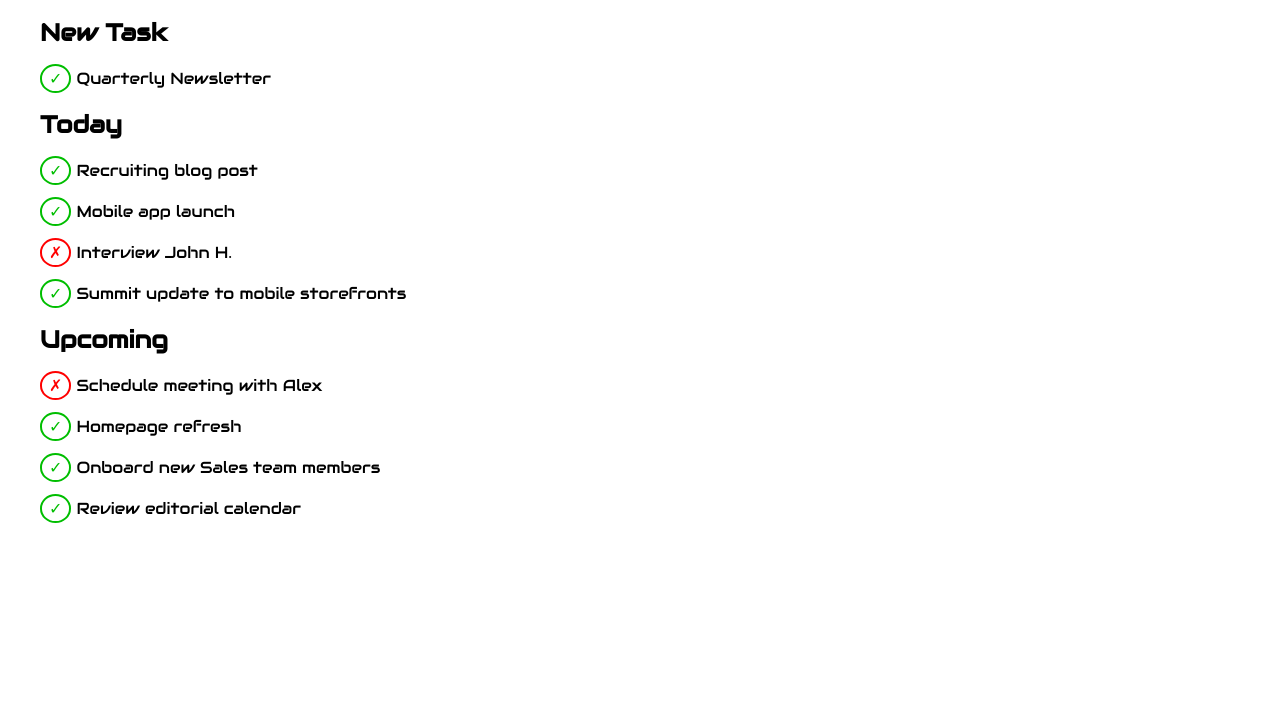
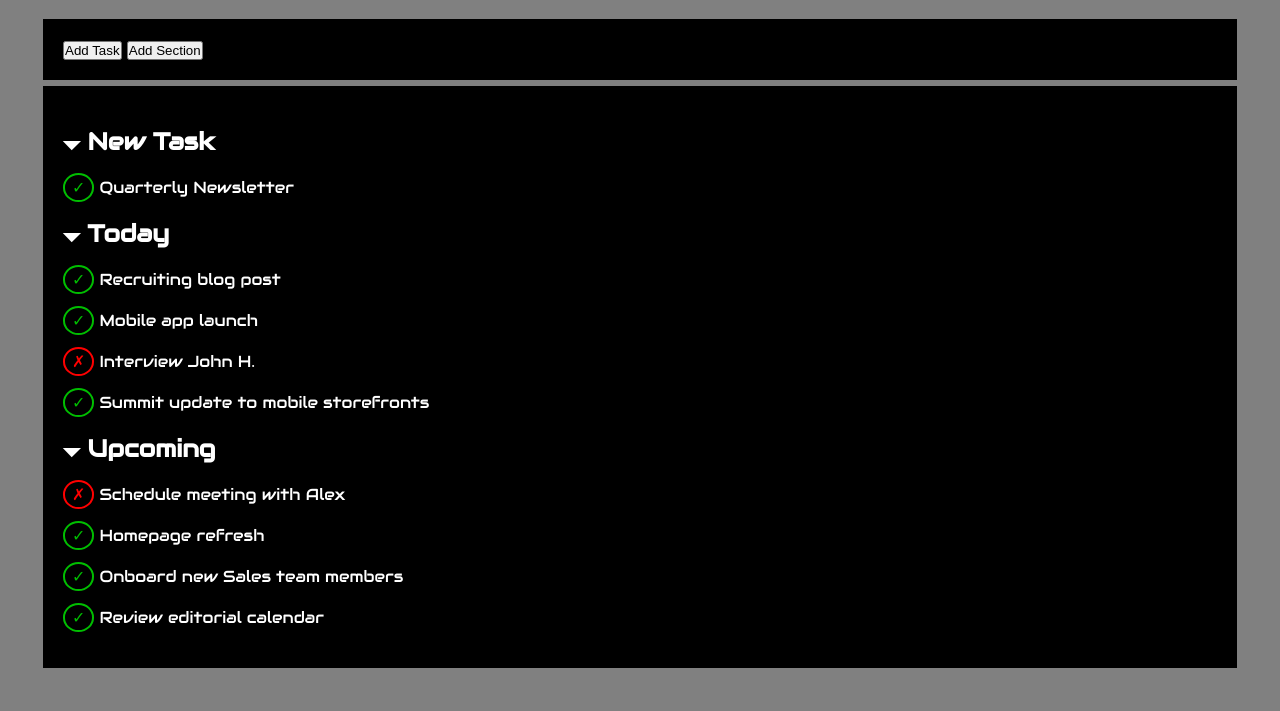
Before and after one commit to LtMilligan/html-css-toboolist, a plain HTML site: page index.html in a window 1280 px wide. Shown: the part 124-835 px from the top of the page. Before the commit the page ends 800 px from the top, so only its background shows below. Drawn offline with Linux system fonts and the light colour scheme.

Commit message:
[UPD] Adding other entities at list

```diff
--- a/css/style.css
+++ b/css/style.css
@@ -8,6 +8,7 @@ body {
     font-family: "Audiowide", sans-serif;
     font-weight: 400;
     font-style: normal;
+    background-color: gray;
 }
 
 header {
@@ -28,9 +29,21 @@ header {
     font-size: 50px;
 }
 
+.buttons {
+    border: 3px solid gray;
+    padding: 20px 20px;
+}
+
 .container {
+    color: white;
+    background-color: black;
     width: 1200px;
-    margin: 0 auto;
+    margin: 40px auto;
+}
+
+.list {
+    padding: 20px;
+    border: 3px solid gray;
 }
 
 ul {
--- a/index.html
+++ b/index.html
@@ -16,20 +16,20 @@
     </header>
     <main>
         <div class="container">
-            <div>
+            <div class="buttons">
                 <button class="d-inline-block">Add Task</button>
                 <button class="d-inline-block">Add Section</button>
             </div>
-            <div>
+            <div class="list">
                 <ul>
                     <li>
-                        <h2>New Task</h2>
+                        <h2>&#128899; New Task</h2>
                         <ul>
                             <li><span class="circle green">&check;</span>Quarterly Newsletter</li>
                         </ul>
                     </li>
                     <li>
-                        <h2>Today</h2>
+                        <h2>&#128899; Today</h2>
                         <ul>
                             <li><span class="circle green">&check;</span>Recruiting blog post</li>
                             <li><span class="circle green">&check;</span>Mobile app launch</li>
@@ -38,7 +38,7 @@
                         </ul>
                     </li>
                     <li>
-                        <h2>Upcoming</h2>
+                        <h2>&#128899; Upcoming</h2>
                         <ul>
                             <li><span class="circle red">&cross;</span>Schedule meeting with Alex</li>
                             <li><span class="circle green">&check;</span>Homepage refresh</li>
```
